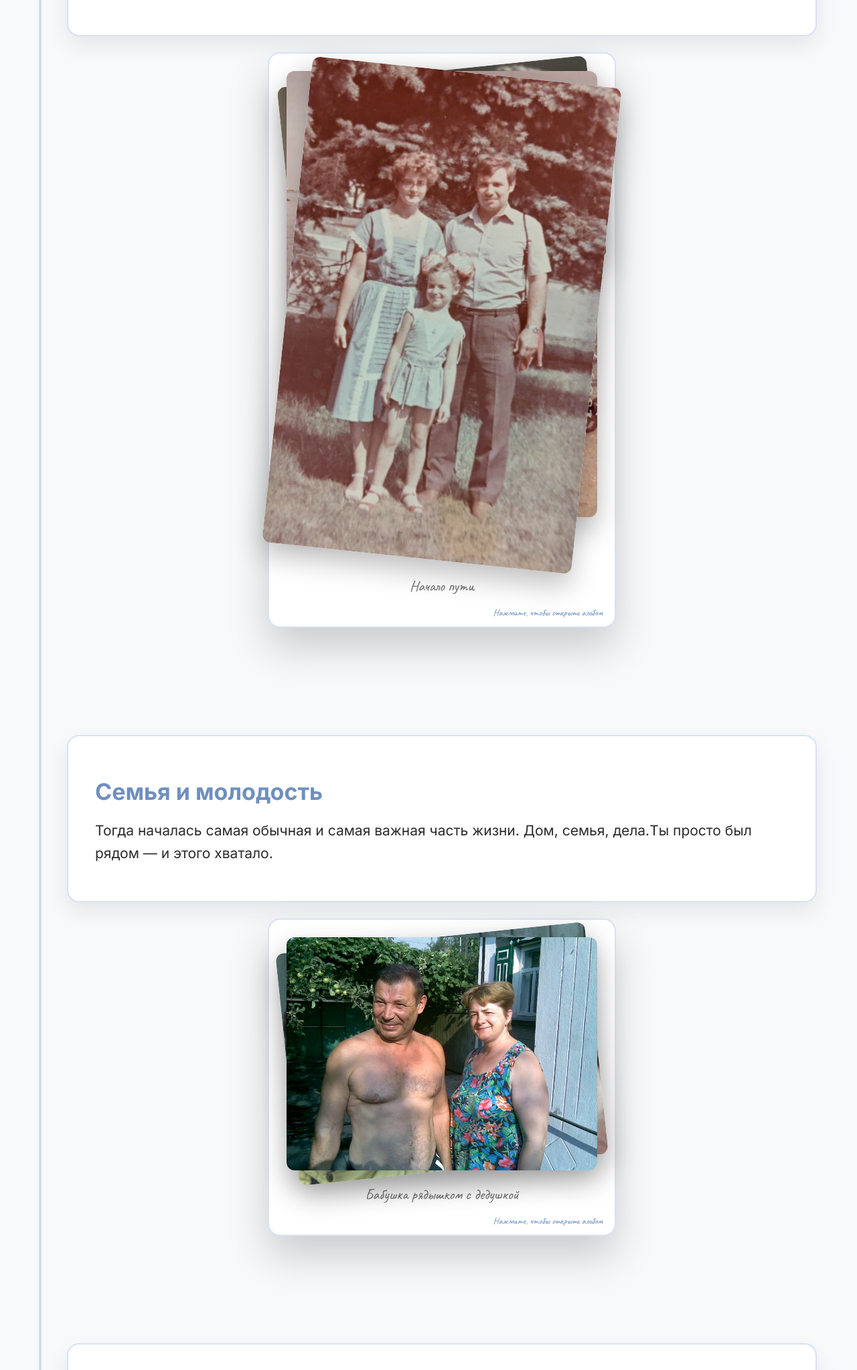
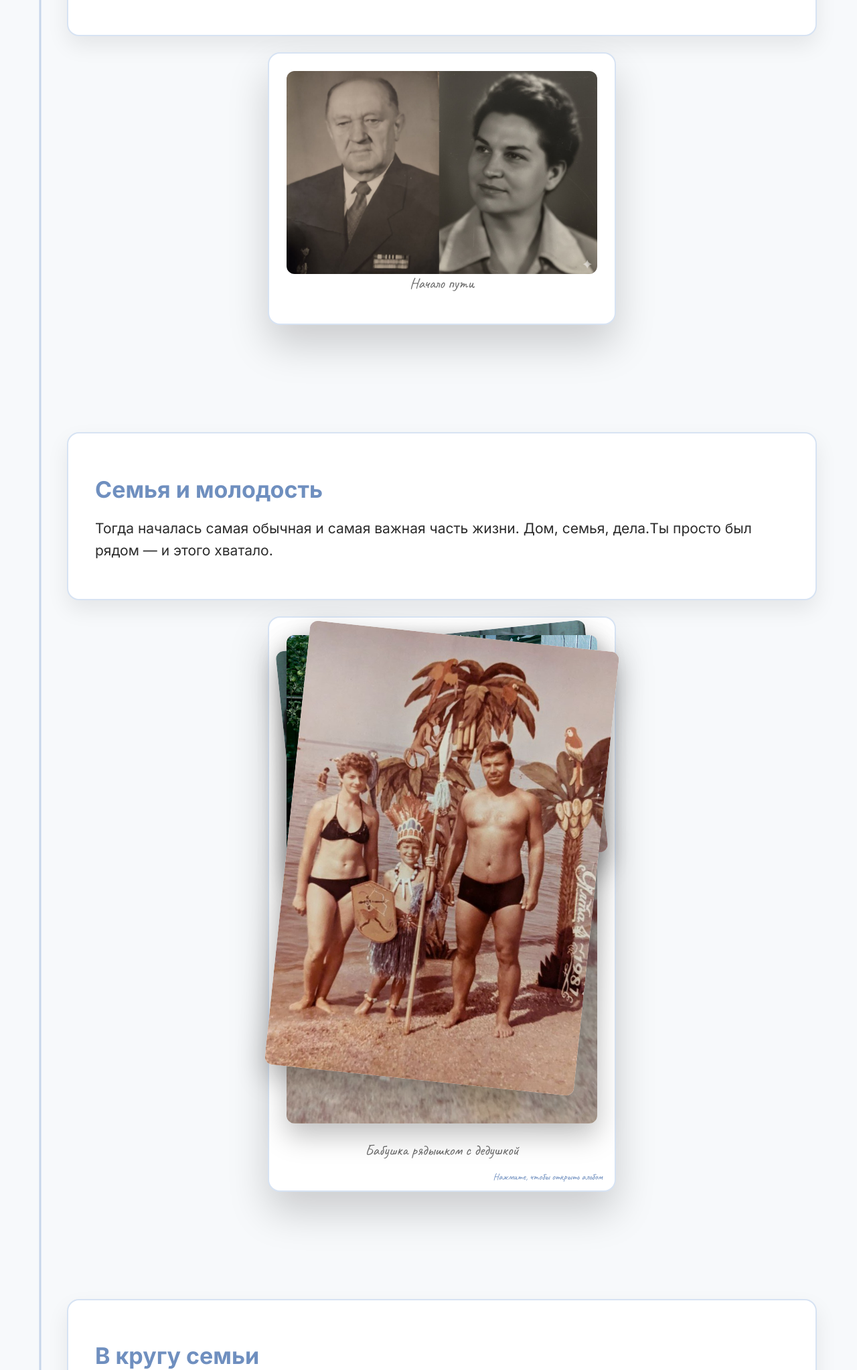
Before and after one commit to Yan-Ronin-Andreev/grand-f, a plain HTML site: page index.html in a window 1280 px wide. Shown: the part 1170-3215 px from the top of the page at 67% size. Drawn offline with Linux system fonts and the light colour scheme.

Commit message:
Change img order

```diff
--- a/index.html
+++ b/index.html
@@ -407,11 +407,9 @@ box-shadow: 0 8px 16px rgba(0,0,0,0.15);
       </p>
     </div>
     <div class="photo-wrapper">
-      <div class="photo multi">
+      <div class="photo">
         <img src="imgs/pr.jpg" alt="Без фото" />
-        <img src="imgs/b1.jpg" alt="Без фото" />
-        <img src="imgs/b2.jpg" alt="Без фото" />
-        <span style="margin-top: 755px;">Начало пути</span>
+        <span>Начало пути</span>
       </div>
     </div>
   </div>
@@ -426,8 +424,11 @@ box-shadow: 0 8px 16px rgba(0,0,0,0.15);
     </div>
     <div class="photo-wrapper">
       <div class="photo multi">
-        <img src="imgs/gm1.jpg" alt="С бабушкой" /> <img src="imgs/gm2.jpg" alt="С бабушкой" />
-        <span style="margin-top: 370px;">Бабушка рядышком с дедушкой</span>
+        <img src="imgs/gm1.jpg" alt="С бабушкой" />
+        <img src="imgs/gm2.jpg" alt="С бабушкой" />
+        <img src="imgs/b1.jpg" alt="Без фото" />
+        <img src="imgs/b2.jpg" alt="Без фото" />
+        <span style="margin-top: 755px;">Бабушка рядышком с дедушкой</span>
       </div>
     </div>
   </div>
```
